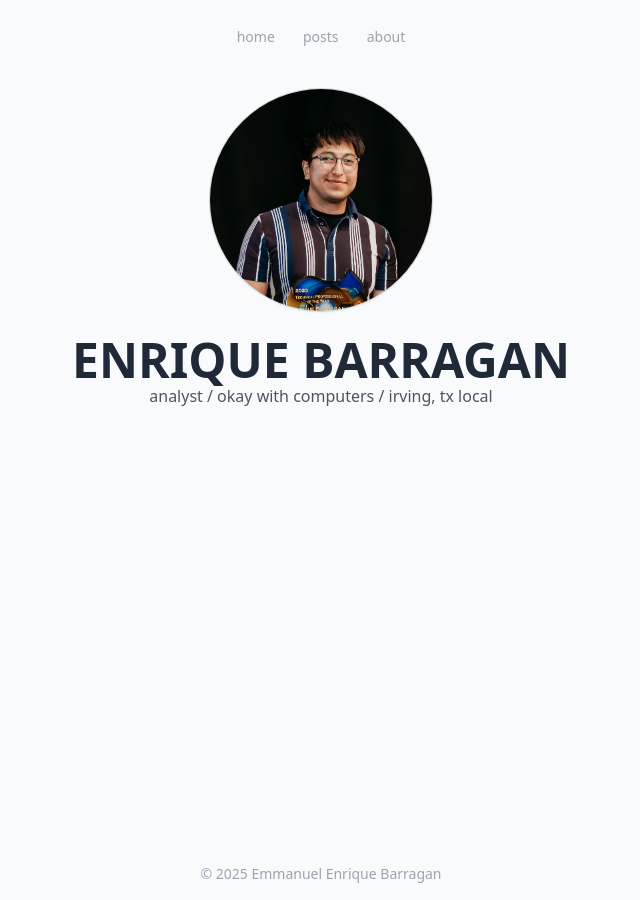
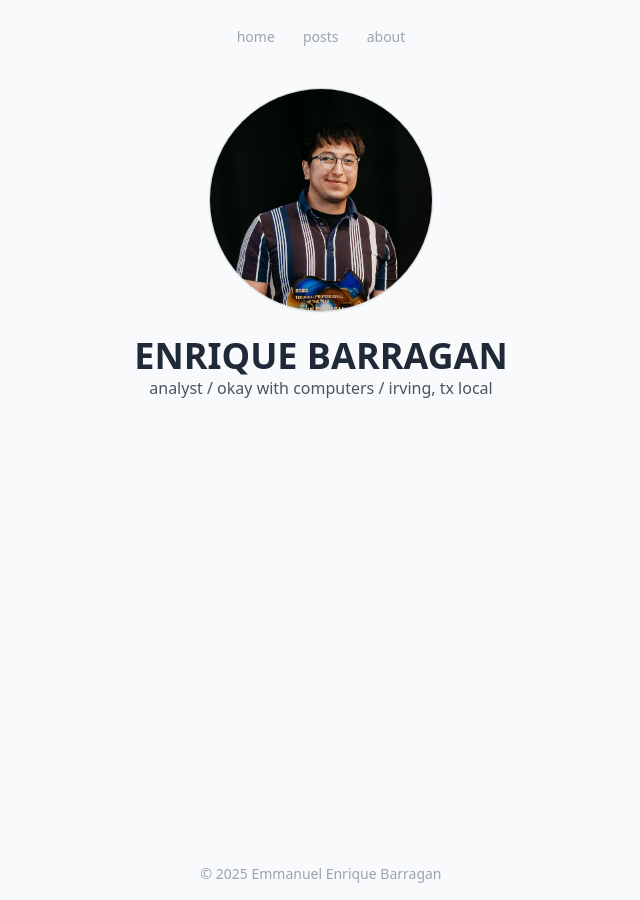
Before and after one commit to enriquebarragan/enriquebarragan.github.io, a Jekyll site: the page built from index.md, in a window 1280 px wide. Shown: the whole page, without its empty margins (319-959 px from the left). Built offline with Jekyll 4.4.1, drawn with Linux system fonts in a browser that asks for light colours; nearby versions of some CDN libraries.

Commit message:
Update index.md

```diff
--- a/index.md
+++ b/index.md
@@ -9,7 +9,7 @@ title: Home
 
 <div class="mx-auto max-w-xl px-4 pt-4 pb-10 text-center space-y-4">
   <div>
-    <h1 class="text-5xl font-bold font-sans">ENRIQUE BARRAGAN</h1>
+    <h1 class="text-4xl font-bold font-sans">ENRIQUE BARRAGAN</h1>
     <p class="text-sm sm:text-base text-gray-600">analyst / okay with computers / irving, tx local</p>
   </div>
 </div>
```
